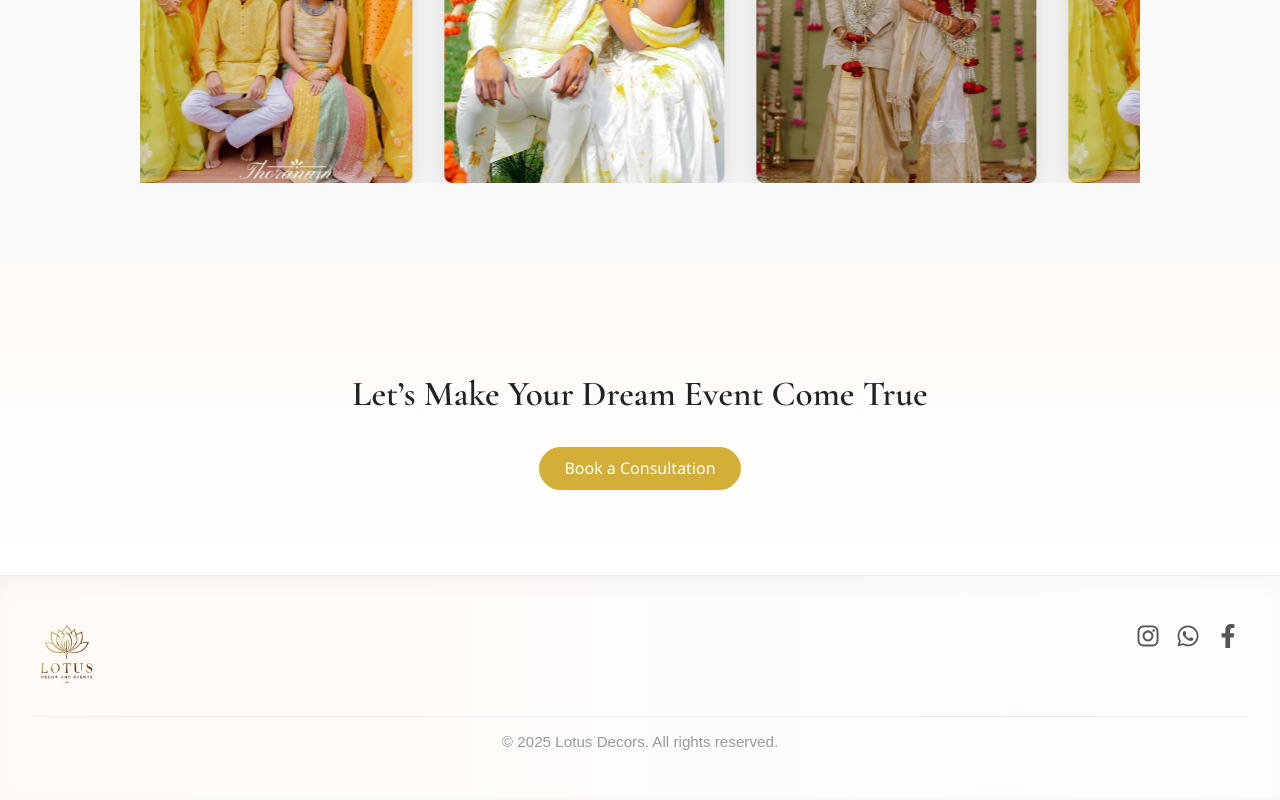
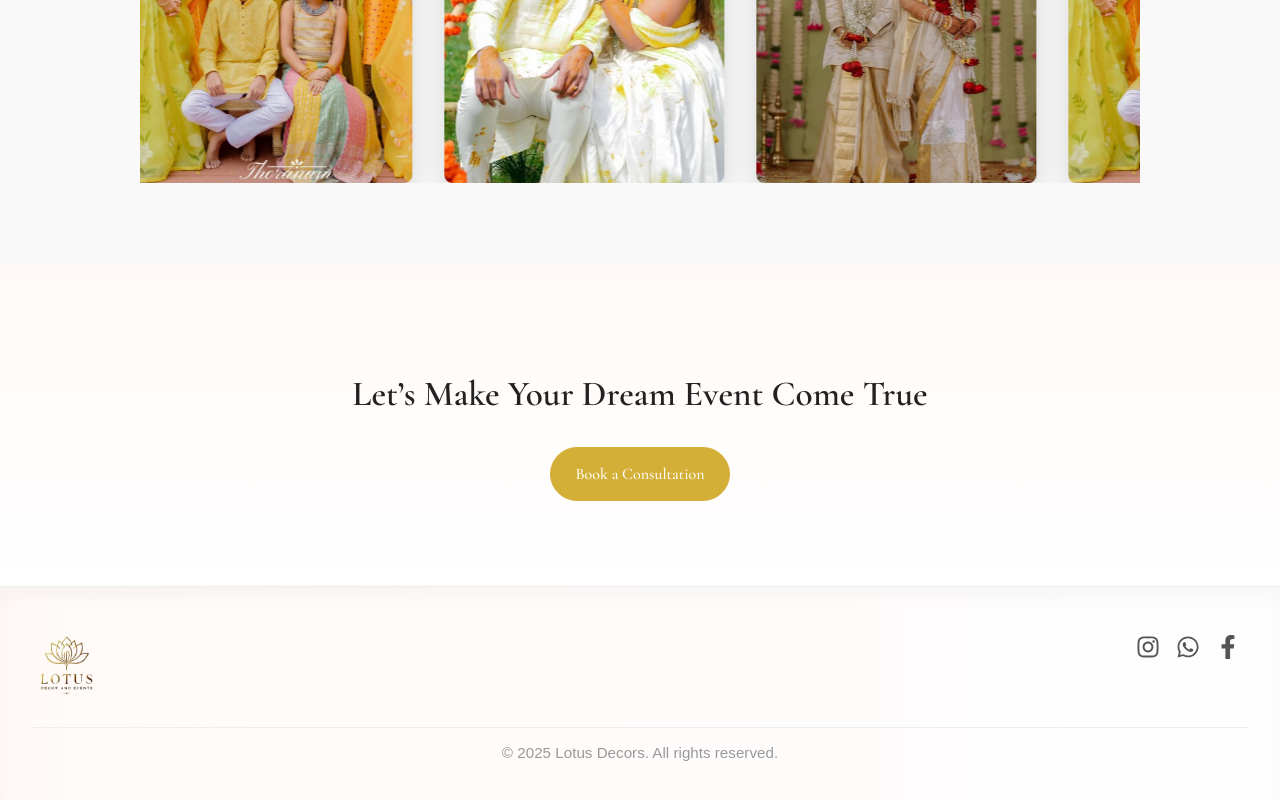
Before and after one commit to lotusdecor/ldecor_frontend, a React (Vite) app: page / in a window 1280 px wide. Shown: the part 1906-2706 px from the top of the page. Built offline with nearby package versions, Linux system fonts and the light colour scheme.

Commit message:
shine button changes

```diff
--- a/src/pages/Home.jsx
+++ b/src/pages/Home.jsx
@@ -106,7 +106,7 @@ function Home() {
       {/* CTA */}
       <section className="cta-section" data-aos="zoom-in">
         <h2>Let’s Make Your Dream Event Come True</h2>
-        <Link to = "/contact" className="shine-btn"> Book a Consultation </Link>
+        <Link to = "/contact" className="homeshine-btn"> Book a Consultation </Link>
       </section>
     </div>
   );
--- a/src/styles/Home.css
+++ b/src/styles/Home.css
@@ -180,14 +180,13 @@ body {
   box-shadow: 0 10px 25px rgba(212, 175, 55, 0.4);
 }
 
-
-
-/* Shine Button */
-.shine-btn {
+/* Home Shine BTN */
+.homeshine-btn {
+  font-family: 'Cormorant Garamond', serif;
   display: inline-block;
   background: #d4af37;
   color: white;
-  padding: 0.6rem 1.5rem;
+  padding: 1rem 1.5rem;
   border-radius: 50px;
   font-weight: 500;
   text-decoration: none;
@@ -197,7 +196,7 @@ body {
   overflow: hidden;
 }
 
-.shine-btn::before {
+.homeshine-btn::before {
   content: '';
   position: absolute;
   top: -50%;
@@ -209,15 +208,17 @@ body {
   transition: all 0.7s ease;
 }
 
-.shine-btn:hover {
+.homeshine-btn:hover {
   background: #c9a227;
   box-shadow: 0 0 20px rgba(212, 175, 55, 0.6);
   transform: translateY(-2px);
 }
 
-.shine-btn:hover::before {
+.homeshine-btn:hover::before {
   left: 120%;
 }
+
+
 
 /* ======================== Why Us ======================== */
 .our-promise {
@@ -464,9 +465,11 @@ body {
   .cta-btn {
     font-size: 0.95rem;
   }
-  .shine-btn {
+
+  .homeshine-btn {
     font-size: 0.95rem;
   }
+
   .our-promise h2 {
     font-size: 2.4rem;
   }
```
